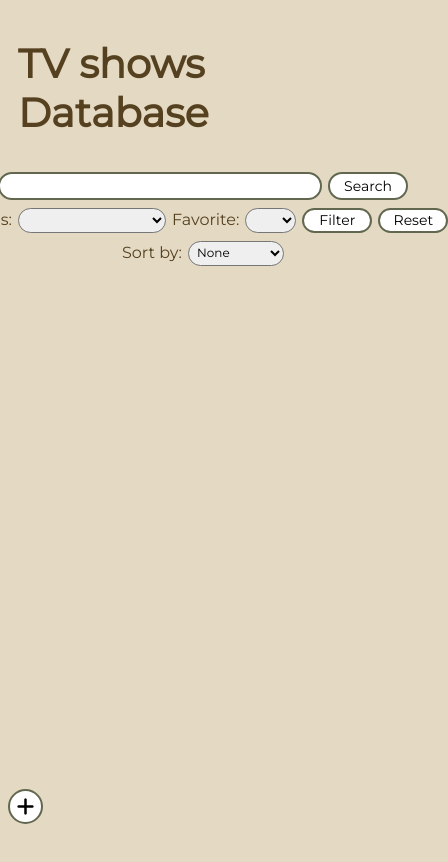
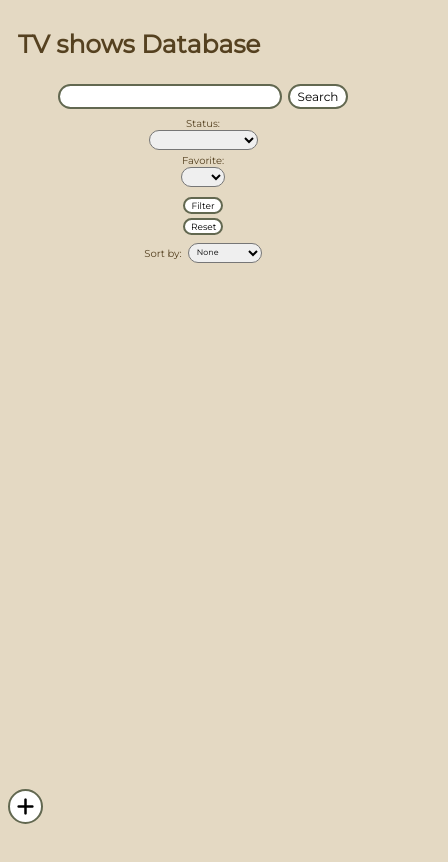
Before and after one commit to morena1001/TV-Watchlist, a React (Create React App) app in the folder client/: page / in a window 390 px wide. Shown: the top 862 px of the page, 448 px wide, since content can reach past the window. Built offline with nearby package versions, Linux system fonts and the light colour scheme; no server answers.

Commit message:
Update css to fit mobile

```diff
--- a/client/public/index.html
+++ b/client/public/index.html
@@ -2,14 +2,14 @@
 <html lang="en">
   <head>
     <meta charset="utf-8" />
-    <link rel="icon" href="%PUBLIC_URL%/favicon.ico" />
+    <link rel="icon" href="%PUBLIC_URL%/IMG_5058.ico" />
     <meta name="viewport" content="width=device-width, initial-scale=1" />
     <meta name="theme-color" content="#000000" />
     <meta
       name="description"
       content="Web site created using create-react-app"
     />
-    <link rel="apple-touch-icon" href="%PUBLIC_URL%/logo192.png" />
+    <link rel="apple-touch-icon" href="%PUBLIC_URL%/IMG_5058.ico" />
     <!--
       manifest.json provides metadata used when your web app is installed on a
       user's mobile device or desktop. See https://developers.google.com/web/fundamentals/web-app-manifest/
--- a/client/src/components/pages/CreateResource.css
+++ b/client/src/components/pages/CreateResource.css
@@ -101,3 +101,13 @@
     background-color: rgb(185, 141, 69);
     color: white;
 }
+
+@media screen and (max-width: 635px) {
+    .title-span {
+        font-size: 20px;
+    }
+
+    .title-input {
+        font-size: 20px;
+    }
+}
--- a/client/src/components/pages/Home.css
+++ b/client/src/components/pages/Home.css
@@ -40,6 +40,7 @@ body {
     border-color: rgb(98, 104, 80);
     font-family: inherit;
     font-size: 14px;
+    text-align: center;
     width: 80px;
 }
 
@@ -175,7 +176,8 @@ body {
 .show-title {
     font-size: 18px;
     text-decoration: none;
-    color: inherit
+    color: inherit;
+    margin-right: 130px;
 }
 
 .status {
@@ -190,6 +192,7 @@ body {
 .item i {
     position: absolute;
     left: -20px;
+    font-size: 16px;
     /* position: relative;
     top: 2px; */
 }
@@ -197,3 +200,117 @@ body {
 .reset {
     margin-left: 6px;
 }
+
+@media screen and (max-width: 1075px) {
+    .show-title {
+        font-size: 16px;
+    }
+
+    .item i {
+        left: -18px;
+    }
+}
+
+@media screen and (max-width: 975px) {
+    .show-title {
+        font-size: 14px;
+    }
+
+    .item i {
+        font-size: 14px;
+        left: -16px;
+    }
+}
+
+@media screen and (max-width: 875px) {
+    .show-title {
+        font-size: 12px;
+    }
+
+    .item i {
+        font-size: 12px;
+        left: -14px;
+    }
+}
+
+@media screen and (max-width: 775px) {
+    .show-title {
+        font-size: 10px;
+    }
+
+    .item i{
+        font-size: 10px;
+        left: -12px;
+    }
+
+    .status {
+        font-size: 10px;
+    }
+}
+
+@media screen and (max-width: 635px) {
+    .title {
+        font-size: 25px;
+    }
+
+    .input {
+        font-size: 12px;
+        width: 200px;
+    }
+
+    .search-button {
+        font-size: 12px;
+        width: 60px;
+    }
+
+    .preset-container {
+        font-size: 10px;
+        display: grid;
+        place-items: center;
+    }
+
+    .preset-text {
+        margin-top: 0px;
+    }
+
+    .status-presets {
+        font-size: 8px;
+        margin-bottom: 4px;
+    }
+
+    .favorite-presets {
+        font-size: 8px;
+        margin-bottom: 4px;
+    }
+
+    .day-presets {
+        font-size: 8px;
+        margin-bottom: 4px;
+    }
+
+    .filter-button {
+        font-size: 9px;
+        width: 40px;
+    }
+
+    .filter-button {
+        margin-top: 6px;
+    }
+
+    .reset {
+        margin-top: 4px;
+        margin-left: 0px;
+    }
+
+    .sort-container {
+        font-size: 10px;
+    }
+
+    .sort-text {
+        margin-top: 4px;
+    }
+
+    .sort-presets {
+        font-size: 8px;
+    }
+}
--- a/client/src/components/pages/Resource.css
+++ b/client/src/components/pages/Resource.css
@@ -6,6 +6,7 @@
 .resource-title-span {
     font-size: 40px;
     margin-left: 16px;
+    margin-top: 5px;
 }
 
 .item-title {
@@ -126,3 +127,19 @@
     background-color: rgb(185, 141, 69);
     color: white;
 }
+
+
+
+@media screen and (max-width: 635px) {
+    .resource-title-span {
+        font-size: 20px;
+    }
+
+    .item-title {
+        font-size: 20px;
+    }
+
+    .title-update {
+        font-size: 20px;
+    }
+}
```
Also changed, not shown: 2 other files (tests, documents, lock files or other folders).
